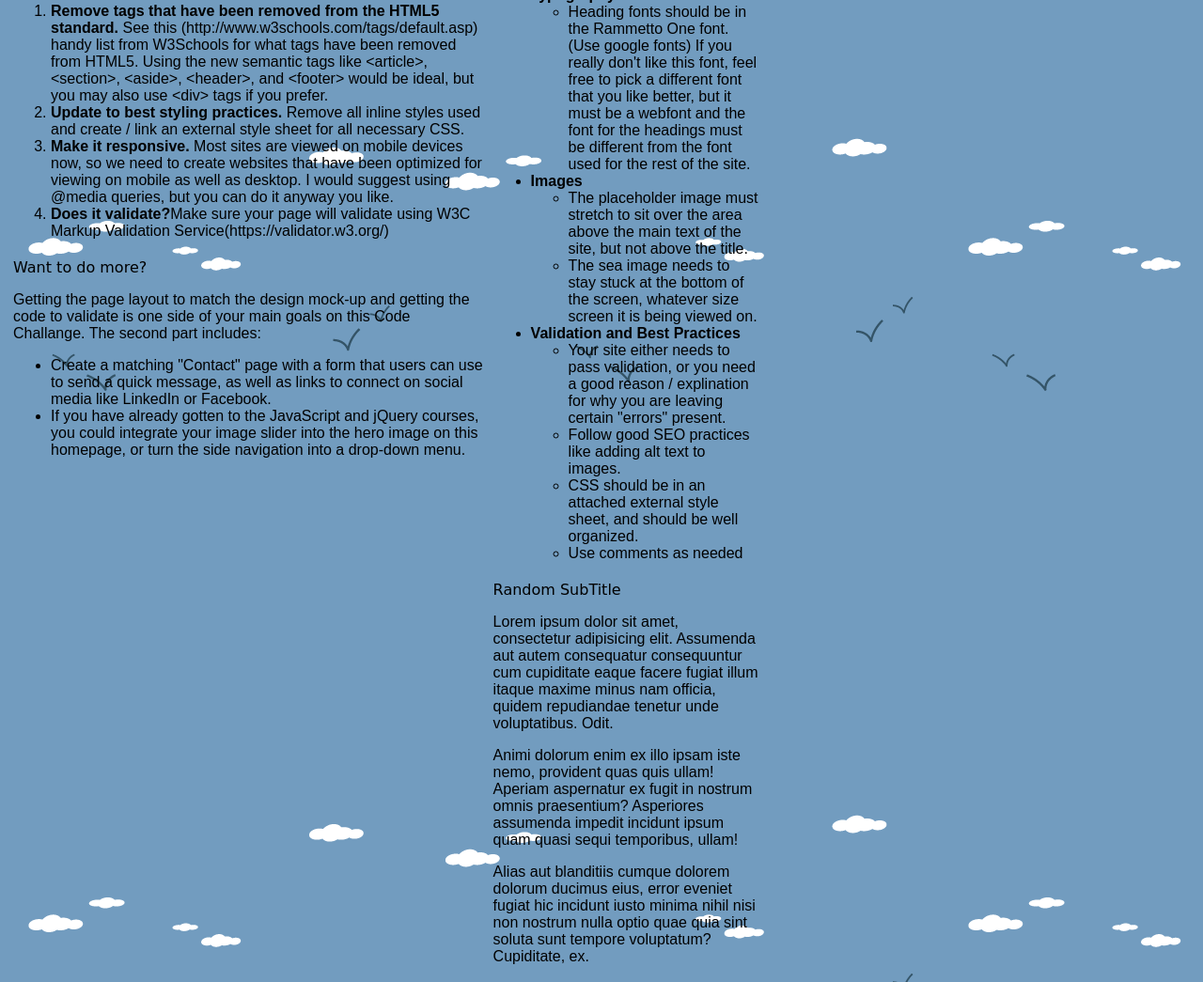
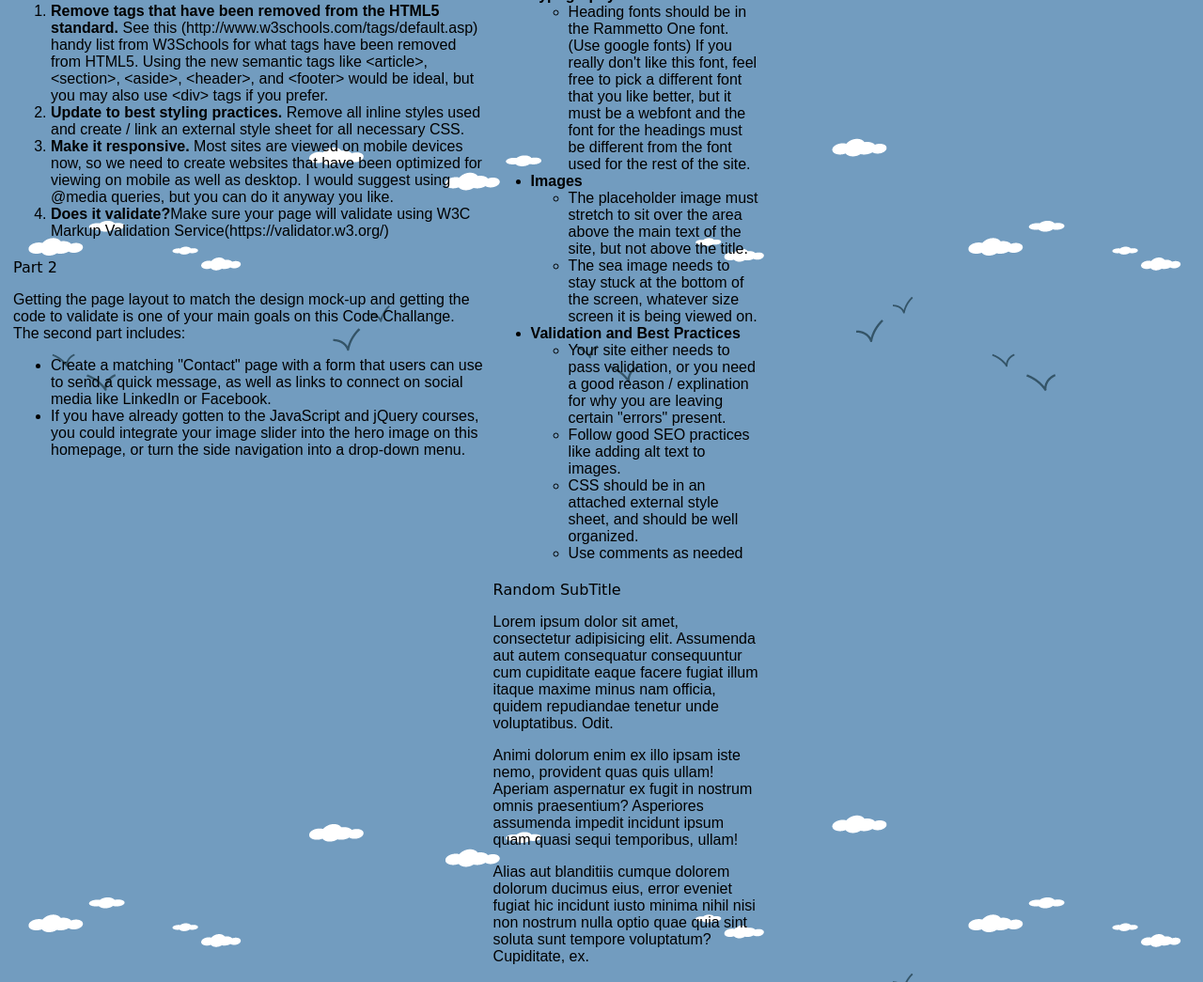
Before and after one commit to gbc-dev/Tech-Challenge, a plain HTML site: page home_page.html in a window 1280 px wide. Shown: the part 637-1682 px from the top of the page at 94% size. Drawn offline with Linux system fonts and the light colour scheme; files whose address does not match are found by name.

Commit message:
Update home_page.html

```diff
--- a/home_page.html
+++ b/home_page.html
@@ -43,8 +43,8 @@
 
                 <tr>
                     <td>
-                        <heading style="font-family:'Rammetto One', cursive; font-color: 355367;">Want to do more?</heading>
-                        <p>Getting the page layout to match the design mock-up and getting the code to validate is one side of your main goals on this Code Challange. The second part includes:</p>
+                        <heading style="font-family:'Rammetto One', cursive; font-color: 355367;">Part 2</heading>
+                        <p>Getting the page layout to match the design mock-up and getting the code to validate is one of your main goals on this Code Challange. The second part includes:</p>
                         <ul>
                             <li>Create a matching "Contact" page with a form that users can use to send a quick message, as well as links to connect on social media like LinkedIn or Facebook.</li>
                             <li>If you have already gotten to the JavaScript and jQuery courses, you could integrate your image slider into the hero image on this homepage, or turn the side navigation into a drop-down menu.</li>
```
